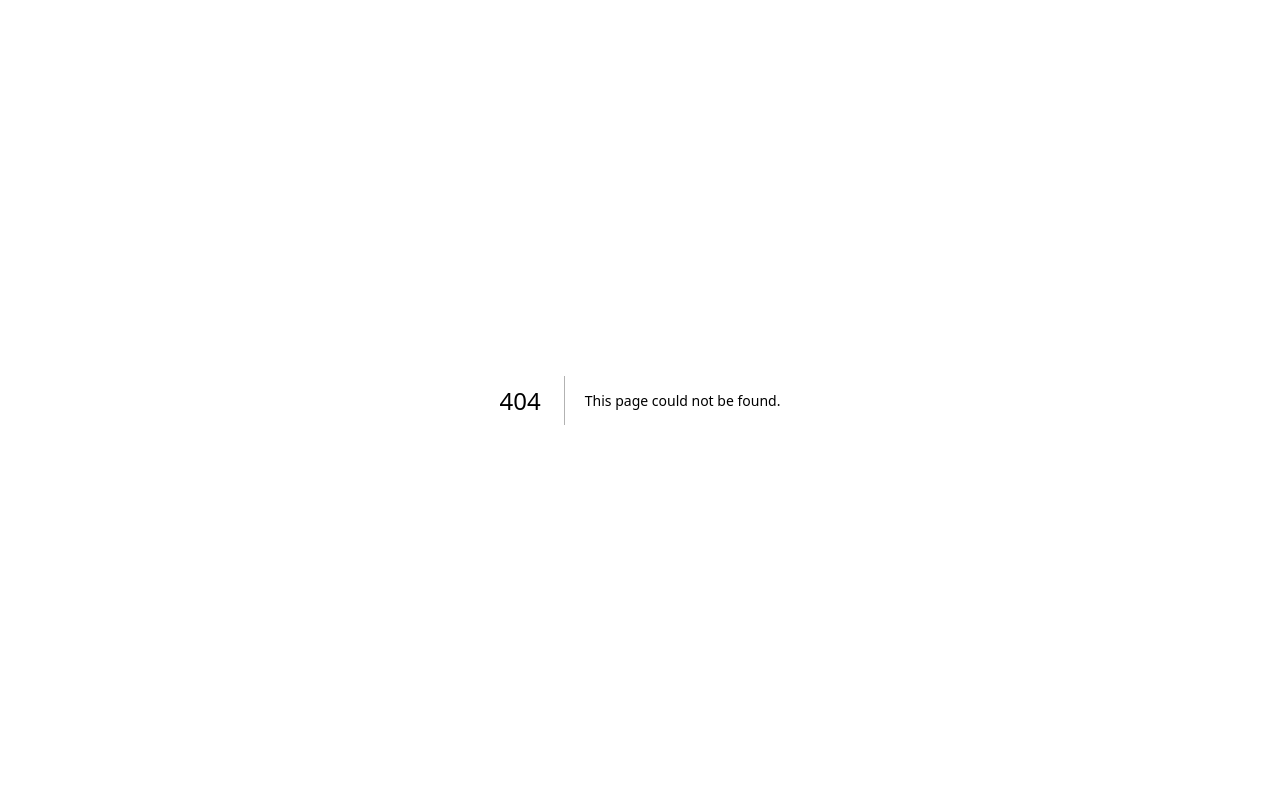
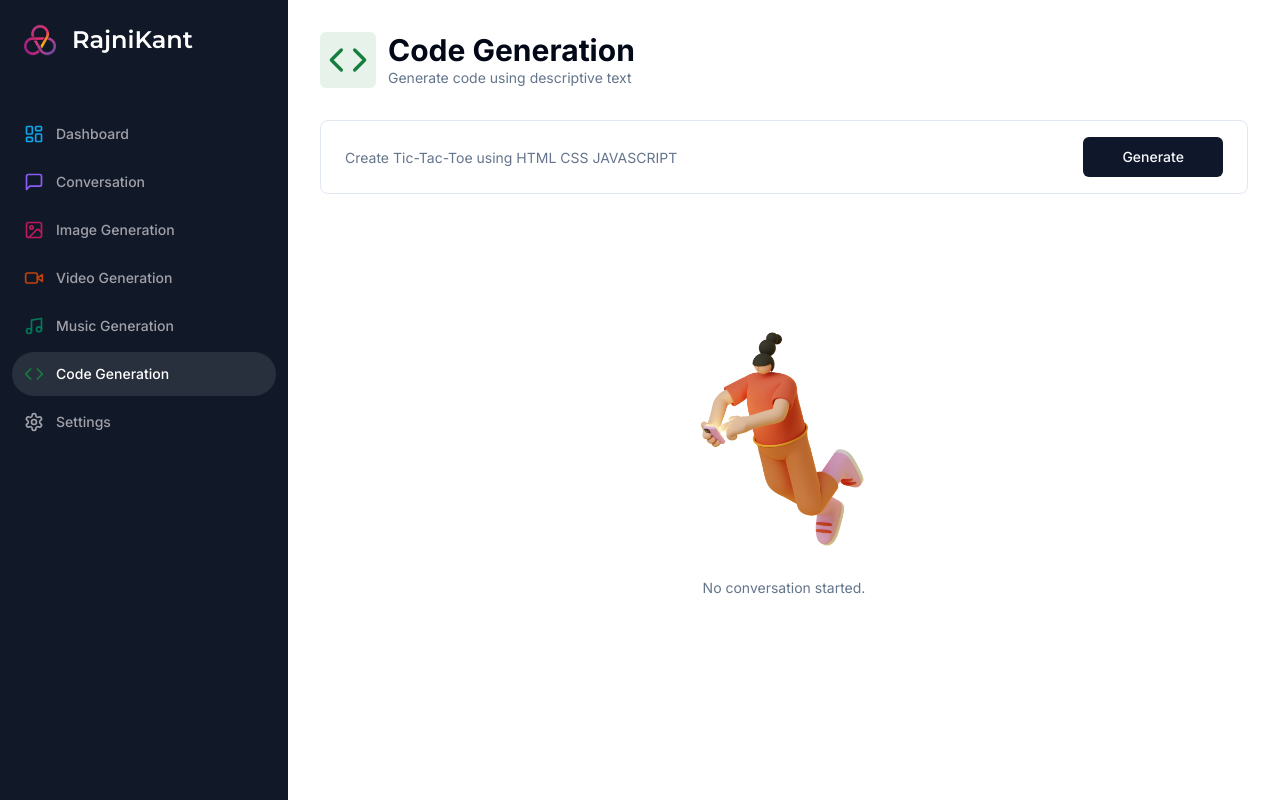
Before and after one commit to deepsolankii/personal-ai, a Next.js app: page /code in a window 1280 px wide. Before the commit this address had no page. Built offline with nearby package versions, Linux system fonts and the light colour scheme.

Commit message:
added code generation

```diff
--- /dev/null
+++ b/app/(dashboard)/(routes)/code/constants.ts
@@ -0,0 +1,7 @@
+import * as z from "zod";
+
+export const formSchema = z.object({
+  prompt: z.string().min(1, {
+    message: "Please enter required prompt",
+  }),
+});
--- /dev/null
+++ b/app/(dashboard)/(routes)/code/page.tsx
@@ -0,0 +1,139 @@
+"use client";
+import * as z from "zod";
+import { useForm } from "react-hook-form";
+import { Code } from "lucide-react";
+import { zodResolver } from "@hookform/resolvers/zod";
+import { useRouter } from "next/navigation";
+import { useState } from "react";
+import axios from "axios";
+
+import { formSchema } from "./constants";
+import { Form, FormControl, FormField, FormItem } from "@/components/ui/form";
+import { Input } from "@/components/ui/input";
+import { Button } from "@/components/ui/button";
+import Heading from "@/components/heading";
+import { Empty } from "@/components/empty";
+import { Loader } from "@/components/loader";
+import { cn } from "@/lib/utils";
+import { UserAvatar } from "@/components/user-avatar";
+import { BotAvatar } from "@/components/bot-avatar";
+import ReactMarkDown from "react-markdown";
+import { ChatCompletionMessageParam } from "openai/resources/chat/completions";
+
+const CodePage = () => {
+  const router = useRouter();
+  const [messages, setMessages] = useState<ChatCompletionMessageParam[]>([]);
+
+  const form = useForm<z.infer<typeof formSchema>>({
+    resolver: zodResolver(formSchema),
+    defaultValues: {
+      prompt: "",
+    },
+  });
+  const isLoading = form.formState.isSubmitting;
+  const onSubmit = async (values: z.infer<typeof formSchema>) => {
+    try {
+      const userMessage = {
+        role: "user",
+        content: values.prompt,
+      };
+      const newMessages = [...messages, userMessage];
+      const response = await axios.post("/api/code", {
+        messages: newMessages,
+      });
+      setMessages((prev) => [...prev, userMessage, response.data]);
+      form.reset();
+    } catch (err: any) {
+      console.log(err);
+    } finally {
+      router.refresh();
+    }
+  };
+  return (
+    <div>
+      <Heading
+        title='Code Generation'
+        description='Generate code using descriptive text'
+        icon={Code}
+        iconColor='text-green-700'
+        bgColor='bg-green-700/10'
+      />
+      <div className='px-4 lg:px-8'>
+        <div>
+          <Form {...form}>
+            <form
+              onSubmit={form.handleSubmit(onSubmit)}
+              className='rounded-lg border w-full p-4 px-3 md:px-6 focus-within:shadow-sm grid grid-cols-12 gap-2 '
+            >
+              <FormField
+                name='prompt'
+                render={({ field }) => (
+                  <FormItem className='col-span-12 lg:col-span-10'>
+                    <FormControl className='m-0 p-0'>
+                      <Input
+                        className='border-0 outline-none focus-visible:ring-0 focus-visible:ring-transparent'
+                        disabled={isLoading}
+                        placeholder='Create Tic-Tac-Toe using HTML CSS JAVASCRIPT'
+                        {...field}
+                      />
+                    </FormControl>
+                  </FormItem>
+                )}
+              />
+              <Button
+                className='col-span-12 lg:col-span-2 w-full'
+                disabled={isLoading}
+              >
+                Generate
+              </Button>
+            </form>
+          </Form>
+        </div>
+        <div className='space-y-4 mt-4'>
+          {isLoading && (
+            <div className='p-8 rounded-lg w-full flex items-center justify-center bg-muted'>
+              <Loader />
+            </div>
+          )}
+          {messages.length === 0 && !isLoading && (
+            <div>
+              <Empty label='No conversation started.' />
+            </div>
+          )}
+          <div className='flex flex-col-reverse gap-y-4'>
+            {messages.map((message) => (
+              <div
+                key={message.content}
+                className={cn(
+                  "p-8 w-full flex items-start gap-x-8 rounded-lg",
+                  message.role === "user"
+                    ? "bg-white border border-black/10"
+                    : "bg-muted"
+                )}
+              >
+                {message.role === "user" ? <UserAvatar /> : <BotAvatar />}
+                <ReactMarkDown
+                  components={{
+                    pre: ({ node, ...props }) => (
+                      <div className='overflow-auto w-full my-2 bg-black/10 p-2 rounded-lg'>
+                        <pre {...props} />
+                      </div>
+                    ),
+                    code: ({ node, ...props }) => (
+                      <code className='bg-black/10 rounded-lg p-1' {...props} />
+                    ),
+                  }}
+                  className='text-sm overflow-hidden leading-7'
+                >
+                  {message.content || ""}
+                </ReactMarkDown>
+              </div>
+            ))}
+          </div>
+        </div>
+      </div>
+    </div>
+  );
+};
+
+export default CodePage;
--- /dev/null
+++ b/app/api/code/route.ts
@@ -0,0 +1,37 @@
+import { auth } from "@clerk/nextjs";
+import { NextResponse } from "next/server";
+import OpenAI from "openai";
+import { ChatCompletionMessageParam } from "openai/resources/chat/completions";
+
+const openai = new OpenAI({
+  apiKey: process.env.OPENAI_API_KEY,
+});
+
+const instructionMessage: ChatCompletionMessageParam = {
+  role: "system",
+  content:
+    "You are a code generator. You must answer only in markdown snippets.Use code comments for explanation.",
+};
+
+export async function POST(req: Request) {
+  try {
+    const { userId } = auth();
+    const body = await req.json();
+    const { messages } = body;
+
+    if (!userId) {
+      return new NextResponse("Unauthorized", { status: 401 });
+    }
+    if (!messages) {
+      return new NextResponse("messages are required", { status: 400 });
+    }
+    const response = await openai.chat.completions.create({
+      messages: [instructionMessage, ...messages],
+      model: "gpt-3.5-turbo",
+    });
+    return NextResponse.json(response.choices[0].message);
+  } catch (err) {
+    console.log("Code error", err);
+    return new NextResponse("internal server error", { status: 500 });
+  }
+}
--- a/package.json
+++ b/package.json
@@ -31,6 +31,7 @@
     "react": "18.2.0",
     "react-dom": "18.2.0",
     "react-hook-form": "^7.45.4",
+    "react-markdown": "^8.0.7",
     "tailwind-merge": "^1.14.0",
     "tailwindcss": "3.3.3",
     "tailwindcss-animate": "^1.0.7",
```
Also changed, not shown: 1 other file (tests, documents, lock files or other folders).
